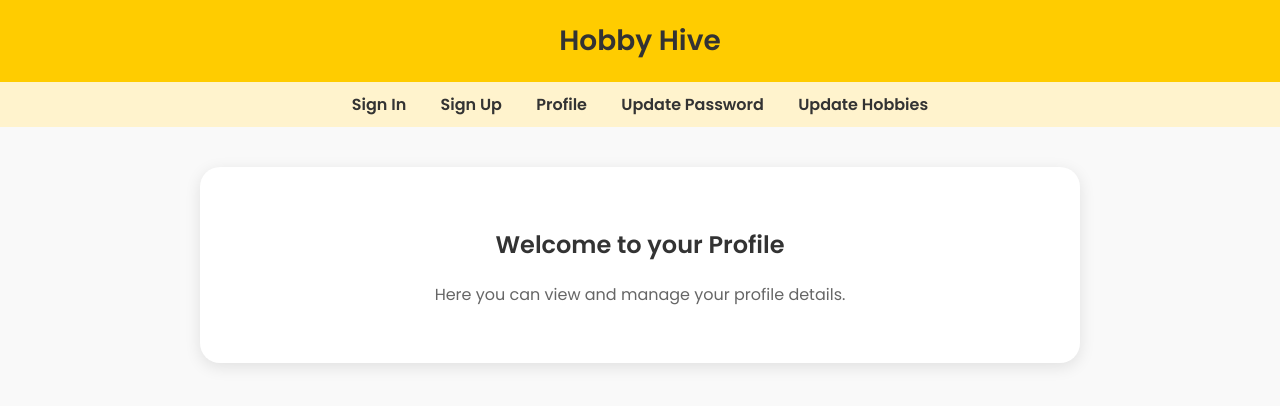
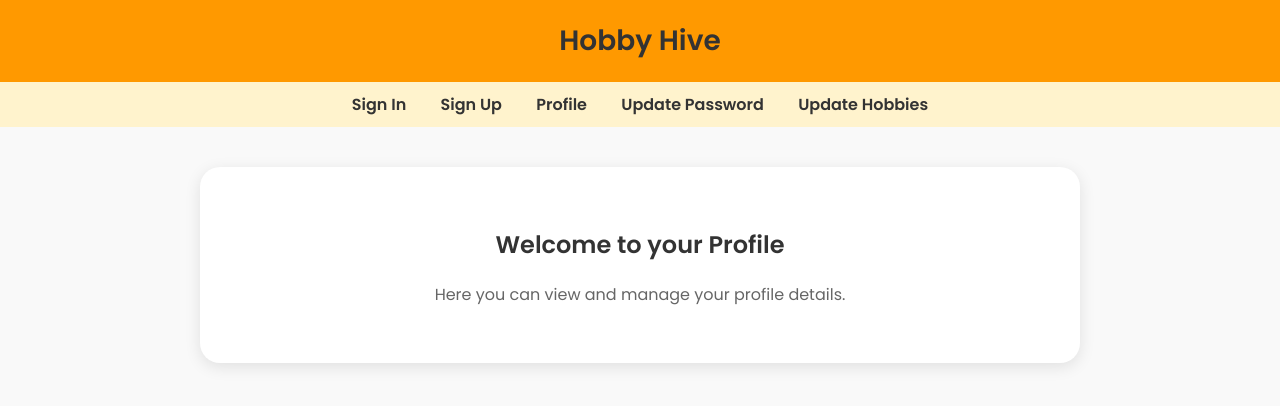
Before and after one commit to TheT92/hobby-hive, a FastAPI app: page /userCenter in a window 1280 px wide. Shown: the top 406 px of the page. Run offline with FastAPI, Linux system fonts and the light colour scheme.

Commit message:
Colour format

```diff
--- a/hobby-hive-main/templates/forget-password.html
+++ b/hobby-hive-main/templates/forget-password.html
@@ -8,7 +8,7 @@
 </head>
 <body style="margin: 0; font-family: 'Poppins', sans-serif; background: #f9f9f9;">
 
-  <header style="background-color: #ffcc00; padding: 20px; text-align: center; font-size: 28px; font-weight: bold; color: #333;">
+  <header style="background-color: #ff9900; padding: 20px; text-align: center; font-size: 28px; font-weight: bold; color: #333;">
     Hobby Hive
   </header>
   <!-- Navigation -->
--- a/hobby-hive-main/templates/index.html
+++ b/hobby-hive-main/templates/index.html
@@ -14,7 +14,7 @@
       color: #333;
     }
     header {
-      background-color: #ffcc00;
+      background-color: #ff9900;
       padding: 20px;
       text-align: center;
       font-size: 28px;
--- a/hobby-hive-main/templates/signin.html
+++ b/hobby-hive-main/templates/signin.html
@@ -9,7 +9,7 @@
 <body style="margin: 0; font-family: 'Poppins', sans-serif; background: #f9f9f9;">
 
   <!-- Header and Navigation -->
-  <header style="background-color: #ffcc00; padding: 20px; text-align: center; font-size: 28px; font-weight: bold; color: #333;">
+  <header style="background-color: #ff9900; padding: 20px; text-align: center; font-size: 28px; font-weight: bold; color: #333;">
     Hobby Hive
   </header>
 
--- a/hobby-hive-main/templates/signup.html
+++ b/hobby-hive-main/templates/signup.html
@@ -9,7 +9,7 @@
 <body style="margin: 0; font-family: 'Poppins', sans-serif; background: #f9f9f9;">
 
   <!-- Header and Navigation -->
-  <header style="background-color: #ffcc00; padding: 20px; text-align: center; font-size: 28px; font-weight: bold; color: #333;">
+  <header style="background-color: #ff9900; padding: 20px; text-align: center; font-size: 28px; font-weight: bold; color: #333;">
     Hobby Hive
   </header>
 
--- a/hobby-hive-main/templates/update-password.html
+++ b/hobby-hive-main/templates/update-password.html
@@ -13,7 +13,7 @@
       padding: 0;
     }
     header {
-      background-color: #ffcc00;
+      background-color: #ff9900;
       padding: 20px;
       text-align: center;
       font-size: 28px;
@@ -84,7 +84,7 @@
     <a href="signup.html">Sign Up</a>
     <a href="user-center.html">Profile</a>
     <a href="update-password.html">Update Password</a>
-    <a href="update-hobbies.html">Update Hobbies</a>
+    <a href="user-hobbies.html">Update Hobbies</a>
   </nav>
 
   <div class="container">
--- a/hobby-hive-main/templates/user-center.html
+++ b/hobby-hive-main/templates/user-center.html
@@ -8,7 +8,7 @@
 </head>
 <body style="margin: 0; font-family: 'Poppins', sans-serif; background: #f9f9f9;">
 
-  <header style="background-color: #ffcc00; padding: 20px; text-align: center; font-size: 28px; font-weight: bold; color: #333;">
+  <header style="background-color: #ff9900; padding: 20px; text-align: center; font-size: 28px; font-weight: bold; color: #333;">
     Hobby Hive
   </header>
 
--- a/hobby-hive-main/templates/user-hobbies.html
+++ b/hobby-hive-main/templates/user-hobbies.html
@@ -8,7 +8,7 @@
 </head>
 <body style="margin: 0; font-family: 'Poppins', sans-serif; background: #f9f9f9;">
 
-  <header style="background-color: #ffcc00; padding: 20px; text-align: center; font-size: 28px; font-weight: bold; color: #333;">
+  <header style="background-color: #ff9900; padding: 20px; text-align: center; font-size: 28px; font-weight: bold; color: #333;">
     Hobby Hive
   </header>
 
```
